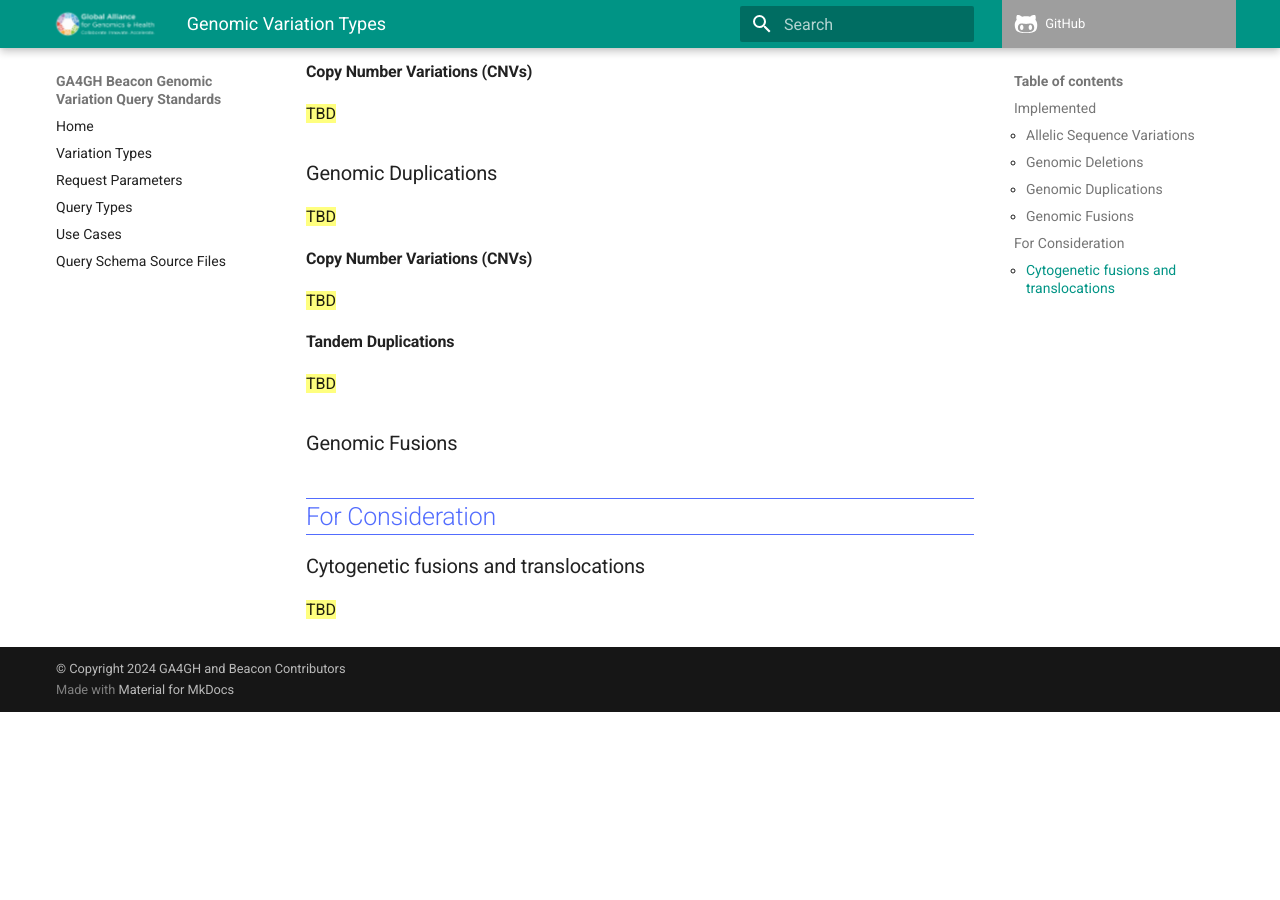
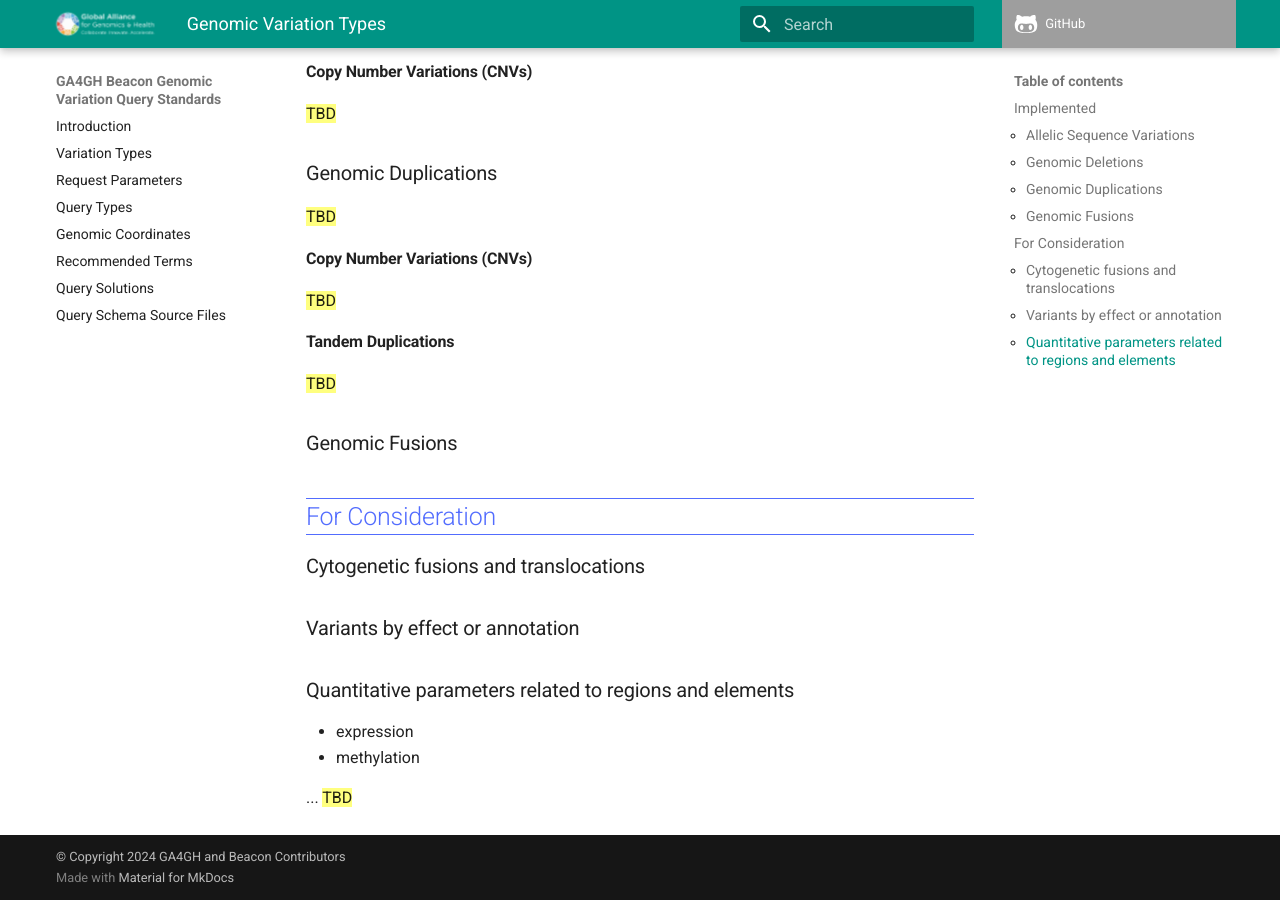
Before and after one commit to ga4gh-beacon/variant-query-types, an MkDocs documentation site: the page built from docs/variant-types.md, in a window 1280 px wide and 900 px high, scrolled down 633 px. Built offline with MkDocs 1.6.1 and Material for MkDocs 9.7.7, drawn with Linux system fonts in a browser that asks for light colours; comment, search, counter and statistics services are not loaded; before the commit the page ends 1345 px from its top, so only the background shows below that; grey boxes are pictures that could not be loaded.

Commit message:
more site structure & content
* added genomic coordinates placeholder page
* added terminologies placeholder page
* added another solution example from the old scouts doc
* reformatted solution examples to use collapsed admonitions

```diff
--- a/docs/variant-types/index.md
+++ b/docs/variant-types.md
@@ -45,4 +45,11 @@ manifestations.
 
 ### Cytogenetic fusions and translocations
 
-==TBD==
+### Variants by effect or annotation
+
+### Quantitative parameters related to regions and elements
+
+* expression
+* methylation
+
+... ==TBD==
--- a/mkdocs.yml
+++ b/mkdocs.yml
@@ -4,17 +4,19 @@ site_author: Michael Baudis
 copyright: '&copy; Copyright 2024 GA4GH and Beacon Contributors'
 repo-name: variant-query-types
 repo_url: https://github.com/ga4gh-beacon/variant-query-types
-edit_uri: edit/main/docs/
+edit_uri: blob/main/docs/
 schemas_path: /blob/main/schemas/
 
 ###############################################################################
 
 nav:
-  - 'Home': variant-scouts-home
+  - Introduction: variant-scouts-home
   - Variation Types: variant-types
   - Request Parameters: query-types/variantRequestParameters
   - Query Types: query-types
-  - Use Cases: use-case-examples
+  - Genomic Coordinates: genomic-coordinates-mappings
+  - Recommended Terms: terms-and-values
+  - Query Solutions: query-solutions
   - Query Schema Source Files: https://github.com/ga4gh-beacon/variant-query-types/tree/main/schemas
 
 #<--------------------------- / Navigation ----------------------------------->#
```
Also changed, not shown: docs/genomic-coordinates-mappings.md (added, +15 -0 lines), docs/index.html (added, +8 -0 lines), docs/query-solutions.md (added, +72 -0 lines), docs/terms-and-values.md (added, +15 -0 lines), docs/use-case-examples.md (deleted, +0 -57 lines), 1 other file.
